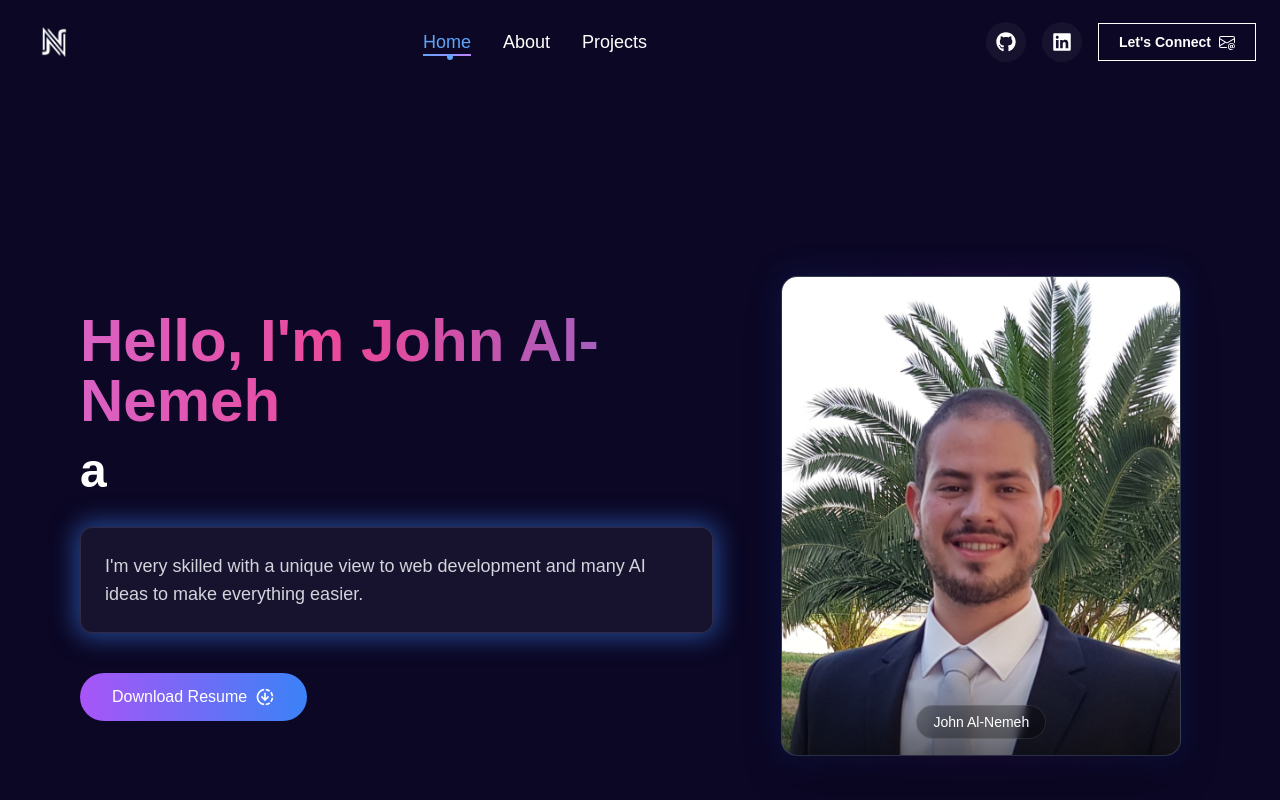
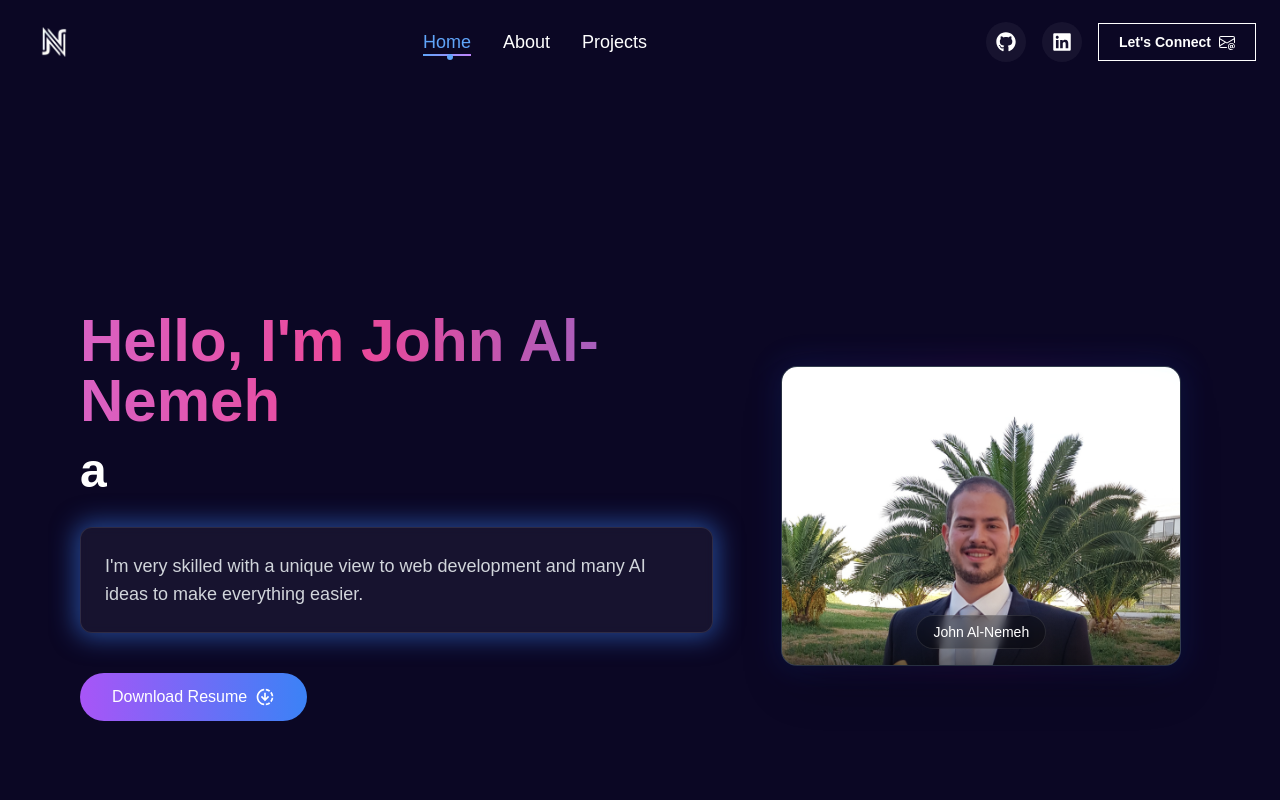
Before and after one commit to johnneme-alnemeh/portfolio-website, a Next.js app: page / in a window 1280 px wide. Shown: the top 800 px of the page. Built offline with nearby package versions, Linux system fonts and the light colour scheme.

Commit message:
change portrait dimentions

```diff
--- a/src/app/components/HeroSection.jsx
+++ b/src/app/components/HeroSection.jsx
@@ -112,8 +112,8 @@ const HeroSection = () => {
               {/* portrait frame */}
               <div className="absolute -inset-1 bg-gradient-to-r from-blue-600/20 via-purple-600/20 to-blue-600/20 rounded-2xl blur-lg opacity-70"></div>
 
-              {/* Main portrait container */}
-              <div className="relative w-[280px] h-[350px] md:w-[350px] md:h-[420px] lg:w-[400px] lg:h-[480px] rounded-2xl bg-gradient-to-b from-slate-900 to-slate-800 shadow-2xl border border-white/10 overflow-hidden">
+              {/* Main portrait container - 4:3 aspect ratio */}
+              <div className="relative w-[280px] h-[210px] md:w-[350px] md:h-[262px] lg:w-[400px] lg:h-[300px] rounded-2xl bg-gradient-to-b from-slate-900 to-slate-800 shadow-2xl border border-white/10 overflow-hidden">
 
                 {/* Subtle lighting effects */}
                 <div className="absolute top-0 left-0 right-0 h-1/3 bg-gradient-to-b from-blue-500/10 to-transparent"></div>
@@ -125,9 +125,10 @@ const HeroSection = () => {
                     src="/images/portrait.jpg"
                     alt="John Al-Nemeh - Professional Portrait"
                     className="object-cover w-full h-full transition-all duration-500 hover:scale-[1.02]"
-                    width={500}
-                    height={500}
+                    width={400}
+                    height={300}
                     priority
+                    sizes="(max-width: 768px) 280px, (max-width: 1200px) 350px, 400px"
                   />
                 </div>
 
```
Also changed, not shown: public/images/portrait.jpg.
